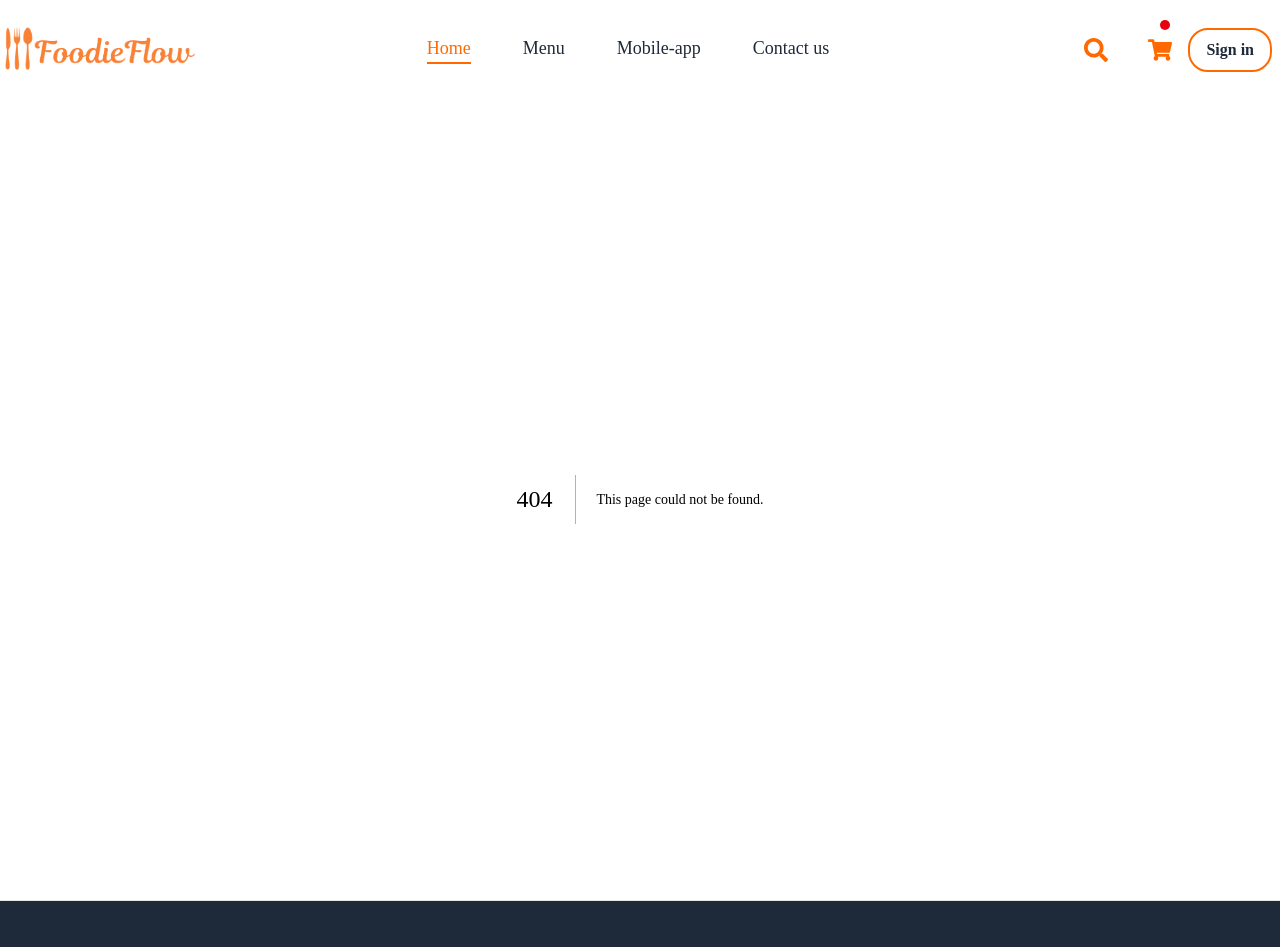
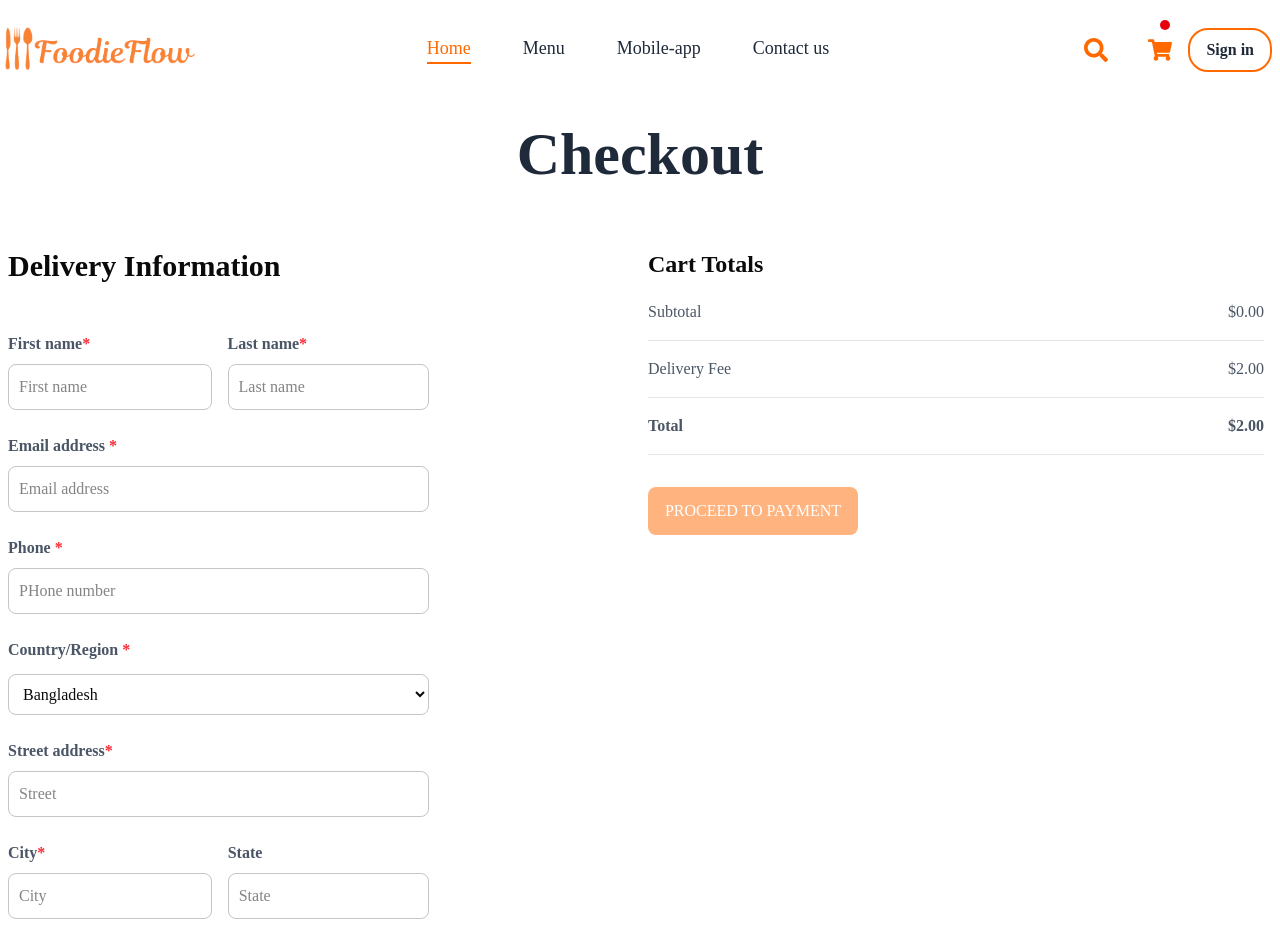
Before and after one commit to rajibdas51/FoodieFlow, a Next.js app in the folder client/: page /checkout in a window 1280 px wide. Before the commit this address had no page. Shown: the top 947 px of the page. Built offline with nearby package versions, Linux system fonts and the light colour scheme.

Commit message:
design checkout page

```diff
--- a/client/src/app/cart/page.tsx
+++ b/client/src/app/cart/page.tsx
@@ -7,9 +7,11 @@ import { useDispatch, useSelector } from 'react-redux';
 import { removeFromCart } from '@/redux/slices/cartSlice';
 import { useCart } from '@/hooks/useCart';
 import { RootState } from '@/redux/store';
+import { useRouter } from 'next/navigation';
 
 const CartPage = () => {
   const dispatch = useDispatch();
+  const router = useRouter();
   const { cartProducts, subtotal, total, deliveryFee, isEmpty } = useCart();
   const { cartItems } = useSelector((state: RootState) => state.cart);
   // Handle item removal
@@ -95,10 +97,11 @@ const CartPage = () => {
               <hr />
 
               <button
-                className={`text-white bg-orange-500 w-[200px] py-3 rounded-md cursor-pointer my-4 ${
+                className={`text-white bg-orange-500 w-[210px]  py-3 rounded-md cursor-pointer my-4 ${
                   isEmpty ? 'opacity-50 cursor-not-allowed' : ''
                 }`}
                 disabled={isEmpty}
+                onClick={() => router.push('/checkout')}
               >
                 PROCEED TO CHECKOUT
               </button>
--- /dev/null
+++ b/client/src/app/checkout/page.tsx
@@ -0,0 +1,190 @@
+'use client';
+import { useCart } from '@/hooks/useCart';
+import React from 'react';
+
+const CheckoutPage = () => {
+  const { subtotal, total, deliveryFee, isEmpty } = useCart();
+  return (
+    <div className='mx-auto'>
+      <h1 className='text-6xl text-gray-800 font-bold text-center my-6'>
+        Checkout
+      </h1>
+      <form className='place-order container mx-auto flex flex-col md:flex-row justify-between py-10 px-2'>
+        <div className='place-order-left w-full md:max-w-1/3'>
+          <h2 className='text-3xl font-bold mb-12'>Delivery Information</h2>
+          <div className='flex flex-row gap-4'>
+            <div>
+              <label
+                htmlFor='first name'
+                className='text-gray-600 font-semibold'
+              >
+                First name<span className='text-red-500'>*</span>
+              </label>
+              <input
+                className='mb-3 mt-2 p-[10px] rounded-md w-full outline-orange-500 border-[#c5c5c5] border-1'
+                type='text'
+                placeholder='First name'
+                required
+              />
+            </div>
+            <div>
+              <label htmlFor='name' className='text-gray-600 font-semibold'>
+                Last name<span className='text-red-500'>*</span>
+              </label>
+              <input
+                className='mb-3 mt-2 p-[10px] rounded-md w-full outline-orange-500 border-[#c5c5c5] border-1'
+                type='text'
+                placeholder='Last name'
+                required
+              />
+            </div>
+          </div>
+          <div className='my-3'>
+            <label htmlFor='email' className='text-gray-600 font-semibold'>
+              Email address <span className='text-red-500'>*</span>
+            </label>
+            <input
+              className='mb-3 mt-2 p-[10px] rounded-md w-full outline-orange-500 border-[#c5c5c5] border-1'
+              type='email'
+              name=''
+              id=''
+              placeholder='Email address'
+              required
+            />
+          </div>
+          <div className='my-3'>
+            <label htmlFor='email' className='text-gray-600 font-semibold'>
+              Phone <span className='text-red-500'>*</span>
+            </label>
+            <input
+              className='mb-3 mt-2 p-[10px] rounded-md w-full outline-orange-500 border-[#c5c5c5] border-1'
+              type='phone'
+              name='phone'
+              id='phone'
+              placeholder='PHone number'
+              required
+            />
+          </div>
+
+          <div className='my-3'>
+            <label
+              htmlFor='country'
+              className='text-gray-600 font-semibold pb-2'
+            >
+              Country/Region <span className='text-red-500'>*</span>
+            </label>
+            <select
+              name='country'
+              id='country'
+              className='mb-3 mt-3 p-[10px] rounded-md w-full outline-orange-500 border-[#c5c5c5] border-1'
+              required
+              defaultValue='Bangladesh'
+            >
+              <option value='Bangladesh'>Bangladesh</option>
+              <option value='India'>India</option>
+              <option value='Pakistan'>Pakistan</option>
+              <option value='United States'>United States</option>
+              <option value='United Kingdom'>United Kingdom</option>
+              <option value='Canada'>Canada</option>
+              <option value='Australia'>Australia</option>
+              <option value='Germany'>Germany</option>
+              <option value='France'>France</option>
+              <option value='Italy'>Italy</option>
+              <option value='Japan'>Japan</option>
+              <option value='China'>China</option>
+              <option value='South Korea'>South Korea</option>
+              <option value='Singapore'>Singapore</option>
+              <option value='Malaysia'>Malaysia</option>
+              <option value='Indonesia'>Indonesia</option>
+              <option value='Thailand'>Thailand</option>
+              <option value='Vietnam'>Vietnam</option>
+              <option value='Saudi Arabia'>Saudi Arabia</option>
+              <option value='UAE'>UAE</option>
+            </select>
+          </div>
+          <div>
+            <label htmlFor='street' className='text-gray-600 font-semibold'>
+              Street address<span className='text-red-500'>*</span>
+            </label>
+            <input
+              className='mb-3 mt-2  p-[10px] rounded-md w-full outline-orange-500 border-[#c5c5c5] border-1'
+              type='text'
+              name=''
+              id=''
+              placeholder='Street'
+            />
+          </div>
+          <div className='flex flex-row gap-4 py-3'>
+            <div>
+              <label htmlFor='city' className='text-gray-600 font-semibold'>
+                City<span className='text-red-500'>*</span>
+              </label>
+              <input
+                className='mb-3 mt-2 p-[10px] rounded-md w-full outline-orange-500 border-[#c5c5c5] border-1'
+                type='text'
+                placeholder='City'
+                required
+              />
+            </div>
+            <div>
+              <label htmlFor='name' className='text-gray-600 font-semibold'>
+                State
+              </label>
+              <input
+                className='mb-3 mt-2  p-[10px] rounded-md w-full outline-orange-500 border-[#c5c5c5] border-1'
+                type='text'
+                placeholder='State'
+                required
+              />
+            </div>
+          </div>
+
+          <div className='multi-fields'>
+            <label htmlFor='name' className='text-gray-600 font-semibold'>
+              State
+            </label>
+            <input
+              className='mb-3 mt-2  p-[10px] rounded-md w-full outline-orange-500 border-[#c5c5c5] border-1'
+              type='text'
+              placeholder='Zip code'
+            />
+          </div>
+        </div>
+        <div className='place-order-right w-full  md:w-1/2'>
+          <div className='w-full  flex flex-col gap-5 px-2 md:px-2'>
+            <h2 className='text-2xl font-bold'>Cart Totals</h2>
+            <div className='flex flex-col gap-4'>
+              <div className='flex justify-between text-gray-600'>
+                <p>Subtotal</p>
+                <p>${subtotal.toFixed(2)}</p>
+              </div>
+              <hr />
+              <div className='flex justify-between text-gray-600'>
+                <p>Delivery Fee</p>
+                <p>${deliveryFee.toFixed(2)}</p>
+              </div>
+              <hr />
+
+              <div className='flex justify-between text-gray-600 font-bold'>
+                <p>Total</p>
+                <p>${total.toFixed(2)}</p>
+              </div>
+              <hr />
+
+              <button
+                className={`text-white bg-orange-500 w-[210px]  py-3 rounded-md cursor-pointer my-4 ${
+                  isEmpty ? 'opacity-50 cursor-not-allowed' : ''
+                }`}
+                disabled={isEmpty}
+              >
+                PROCEED TO PAYMENT
+              </button>
+            </div>
+          </div>
+        </div>
+      </form>
+    </div>
+  );
+};
+
+export default CheckoutPage;
--- a/client/src/components/provider/ReduxProvider.tsx
+++ b/client/src/components/provider/ReduxProvider.tsx
@@ -1,4 +1,3 @@
-// components/provider/ReduxProvider.tsx
 'use client';
 
 import { Provider } from 'react-redux';
--- a/client/src/hooks/useCart.ts
+++ b/client/src/hooks/useCart.ts
@@ -7,7 +7,7 @@ export const useCart = () => {
   const { cartItems } = useSelector((state: RootState) => state.cart);
   const { foodList } = useSelector((state: RootState) => state.food);
 
-  // Constants
+  // delivery fee
   const DELIVERY_FEE = 2;
 
   // Memoized cart calculations
```
